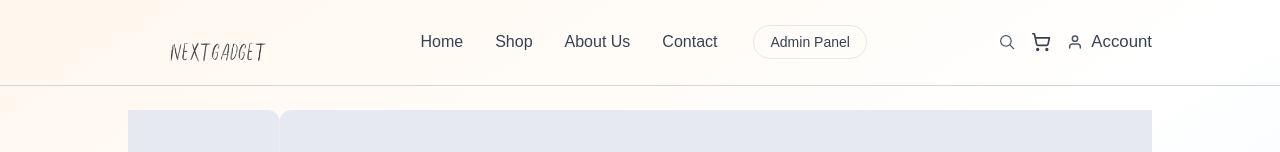
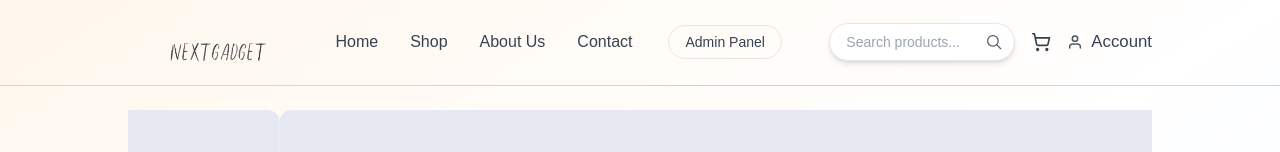
Before and after one commit to prateekraiger/pixeldeal, a Next.js app: page / in a window 1280 px wide. Shown: the top 152 px of the page. Built offline with nearby package versions, Linux system fonts and the light colour scheme; no server answers; a web font is replaced by a local one.

Commit message:
updated navbar

```diff
--- a/components/Navbar.jsx
+++ b/components/Navbar.jsx
@@ -5,10 +5,19 @@ import { useClerk, UserButton } from "@clerk/nextjs";
 import { ShoppingBag, ShoppingCart } from "lucide-react";
 import Image from "next/image";
 import Link from "next/link";
+import { useState } from "react";
 
 const Navbar = () => {
   const { isSeller, router, user, getCartCount } = useAppContext();
   const { openSignIn } = useClerk();
+  const [search, setSearch] = useState("");
+
+  const handleSearch = (e) => {
+    e.preventDefault();
+    if (search.trim()) {
+      router.push(`/all-products?search=${encodeURIComponent(search.trim())}`);
+    }
+  };
 
   return (
     <nav className="flex items-center justify-between px-6 md:px-16 lg:px-32 py-3 border-b border-gray-300 text-gray-700">
@@ -40,8 +49,18 @@ const Navbar = () => {
         </button>
       </div>
       <ul className="hidden md:flex items-center gap-4">
-        <Image className="w-4 h-4" src={assets.search_icon} alt="search icon" />
-
+        <form onSubmit={handleSearch} className="flex items-center bg-white rounded-full px-2 py-1 shadow-md border border-gray-200">
+          <input
+            type="text"
+            placeholder="Search products..."
+            value={search}
+            onChange={(e) => setSearch(e.target.value)}
+            className="outline-none bg-transparent px-2 py-1 text-sm w-36 focus:w-56 transition-all duration-200"
+          />
+          <button type="submit" className="p-1 text-sky-700 hover:text-sky-900">
+            <Image className="w-4 h-4" src={assets.search_icon} alt="search icon" />
+          </button>
+        </form>
         {/* Cart Icon with Count */}
         <div className="relative cursor-pointer" onClick={() => router.push("/cart")}>
           <ShoppingCart className="h-5 w-5 text-gray-700 hover:text-gray-900 transition" />
@@ -51,7 +70,6 @@ const Navbar = () => {
             </div>
           )}
         </div>
-
         {user ? (
           <UserButton>
             <UserButton.MenuItems>
@@ -89,7 +107,6 @@ const Navbar = () => {
             </div>
           )}
         </div>
-
         <button
           onClick={() => router.push("/admin")}
           className="text-xs border px-4 py-1.5 rounded-full"
```
